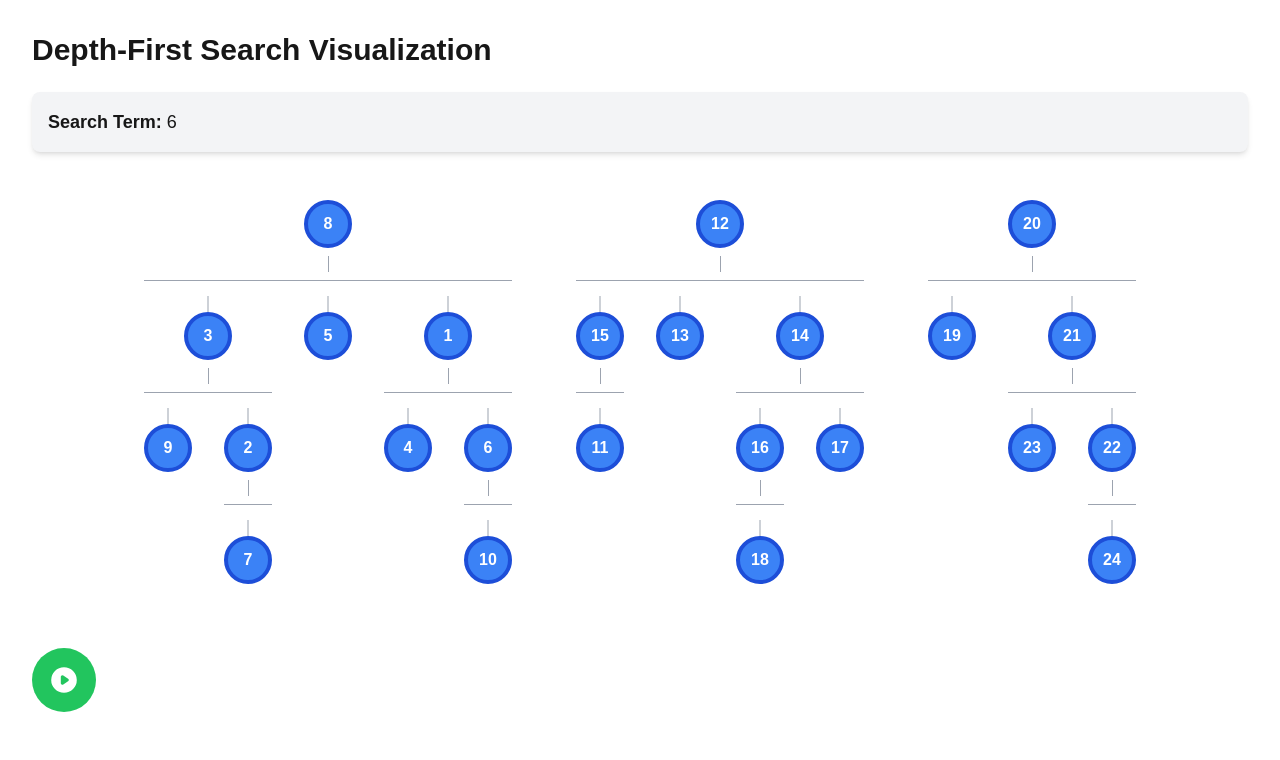
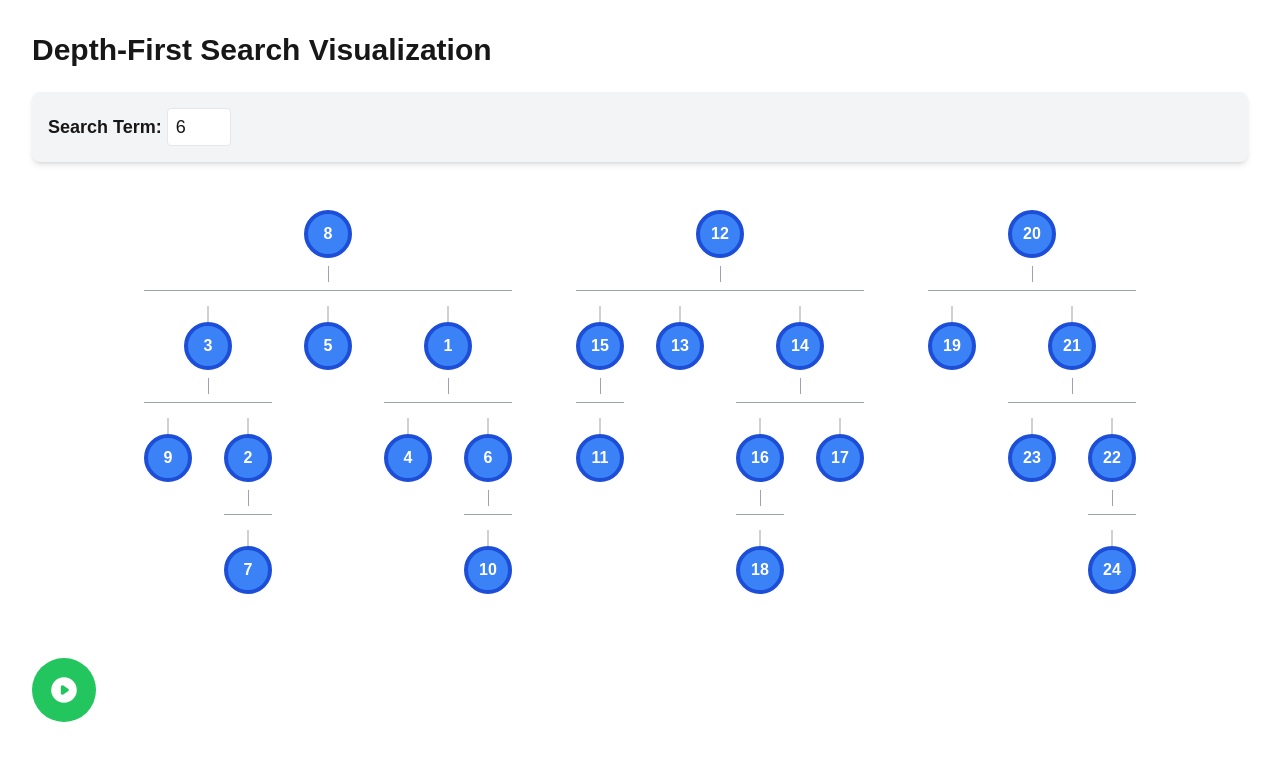
Before and after one commit to jwaldor/algorithm-visualization, a Next.js app in the folder visualization/algovis/: page /depthfirst in a window 1280 px wide. Shown: the top 760 px of the page. Built offline with nearby package versions, Linux system fonts and the light colour scheme.

Commit message:
make search term editable when state is not searching

```diff
--- a/visualization/algovis/src/app/depthfirst/page.tsx
+++ b/visualization/algovis/src/app/depthfirst/page.tsx
@@ -311,7 +311,22 @@ export default function Page() {
             {/* New text display */}
             <div className="mb-4 p-4 bg-gray-100 rounded-lg shadow-md">
                 <p className="text-lg">
-                    <span className="font-semibold">Search Term:</span> {state.searchTerm}
+                    <span className="font-semibold">Search Term:</span>{' '}
+                    {state.state[0] === "searching" ? (
+                        state.searchTerm
+                    ) : (
+                        <input
+                            type="number"
+                            value={state.searchTerm}
+                            onChange={(e) => {
+                                const newValue = parseInt(e.target.value, 10);
+                                if (!isNaN(newValue)) {
+                                    setState(prevState => ({...prevState, searchTerm: newValue}));
+                                }
+                            }}
+                            className="w-16 px-2 py-1 border rounded"
+                        />
+                    )}
                 </p>
                 {state.state[0] === "searching" && (
                     <p className="text-lg mt-2">
```
